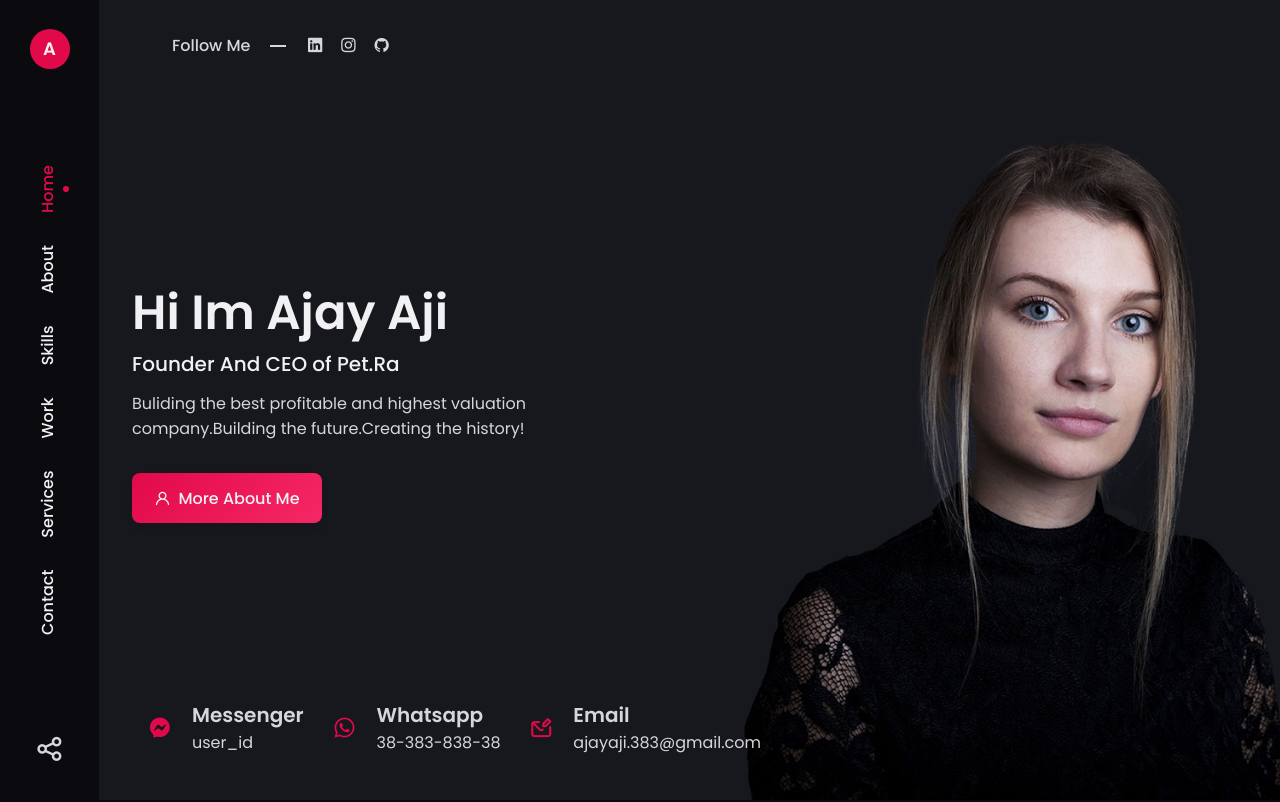
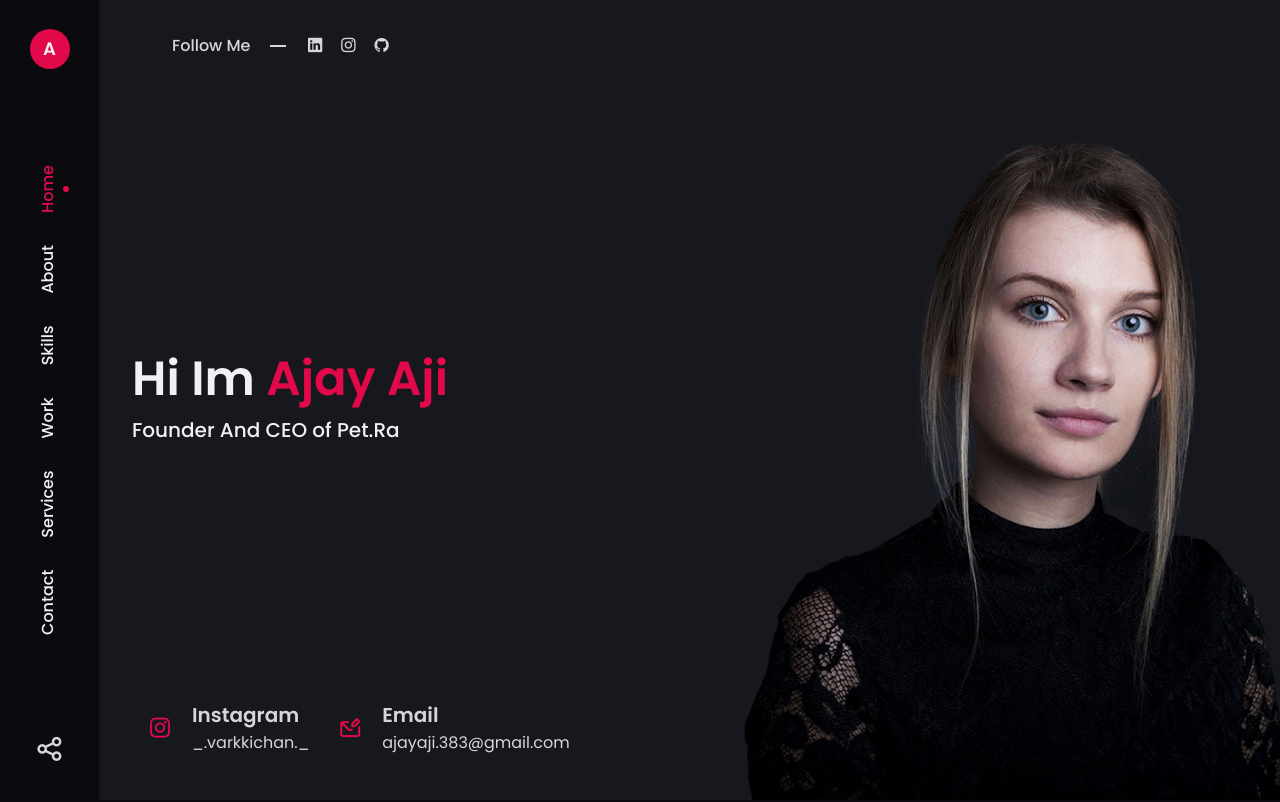
Before and after one commit to tomtony07/portfolio, a plain HTML site: page index.html in a window 1280 px wide. Shown: the top 802 px of the page. Drawn offline with nearby package versions, Linux system fonts and the light colour scheme.

Commit message:
"Updated CSS styles for home page and modified HTML structure for home section"

```diff
--- a/assets/css/style.css
+++ b/assets/css/style.css
@@ -305,8 +305,12 @@ input{
 .home_social-links:hover {
     transform: translateY(.25rem);
 }
-.home_title{
+.home_title,.home_name{
+    display: inline;
     font-size:var(--biggest-font-size);
+}
+.home_name{
+    color: var(--skin-color);
 }
 .home_subtitle{
 font-size: var(--h3-font-size);
@@ -320,7 +324,7 @@ margin-bottom: var(--mb-0-75);
 
 .home_data {
     position: absolute;
-    left: 2rem;
+    left: auto;
     top: 50%;
     transform: translateY(-50%);
 }
@@ -1408,10 +1412,13 @@ textarea.input{
     }
 
     .home {
+        display: flex;
+        flex-direction: column;
+        align-items: center; /* Align children horizontally center */
+        justify-content: center; /* Align children vertically center */
         background-image: none;
         height: initial;
-        align-items: initial;
-        padding: 7rem 0 2rem;
+
     }
 
     .home_img {
@@ -1431,6 +1438,7 @@ textarea.input{
 
     .home_data {
         padding-top: 25rem;
+        text-align: center;
     }
 
     .home_social-follow {
--- a/index.html
+++ b/index.html
@@ -89,26 +89,20 @@
 
             <div class="home_data">
                 <img src="assets/img/home-img1.png" alt="" class="home_img"> <!--image to changes-->
-                <h1 class="home_title">Hi Im Ajay Aji </h1>
+                <h1 class="home_title">Hi Im </h1>
+                <h1 class="home_name"> Ajay Aji </h1>
                 <h3 class="home_subtitle">Founder And CEO of Pet.Ra</h3>
-                <p class="home_description">Buliding the best profitable and highest valuation company.Building the future.Creating the history!</p>
-                <a href="#about" class="button"><i class="uil uil-user button_icon"></i><span>More About Me</span></a>
+              <!--   <p class="home_description">Buliding the best profitable and highest valuation company.Building the future.Creating the history!</p>-->
+                <!-- <a href="#about" class="button"><i class="uil uil-user button_icon"></i><span>More About Me</span></a>-->
             </div>
             <div class="my_info">
                 <div class="info_items">
-                    <i class="uil uil-facebook-messenger info_icon"></i>
+                    <i class="uil uil-instagram info_icon"></i>
                     <div>
-                        <h3 class="info_title">Messenger</h3>
-                        <span class="info_subtitle">user_id</span>
+                        <h3 class="info_title">Instagram</h3>
+                        <span class="info_subtitle">_.varkkichan._</span>
                     </div>
 
-                </div>
-                <div class="info_items">
-                    <i class="uil uil-whatsapp info_icon"></i>
-                    <div>
-                        <h3 class="info_title">Whatsapp</h3>
-                        <span class="info_subtitle">38-383-838-38</span>
-                    </div>
                 </div>
 
                 <div class="info_items">
```
